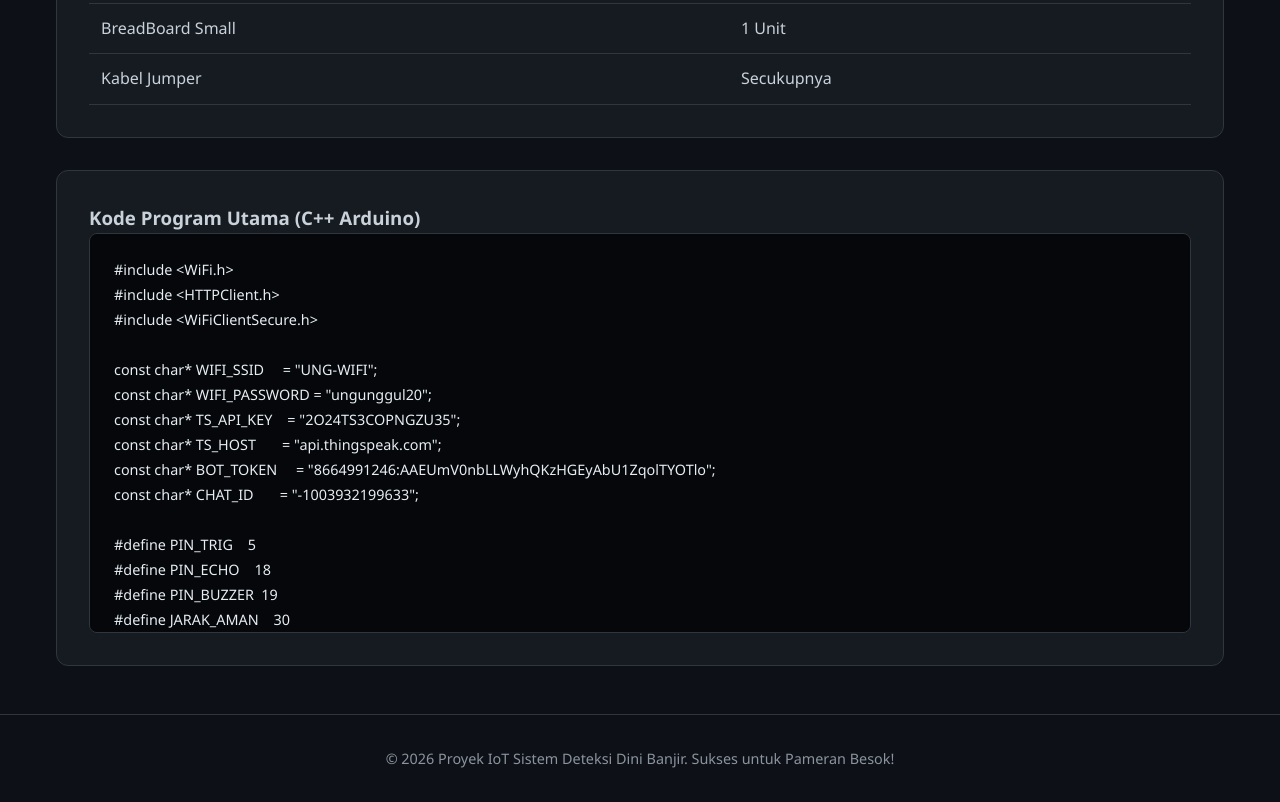
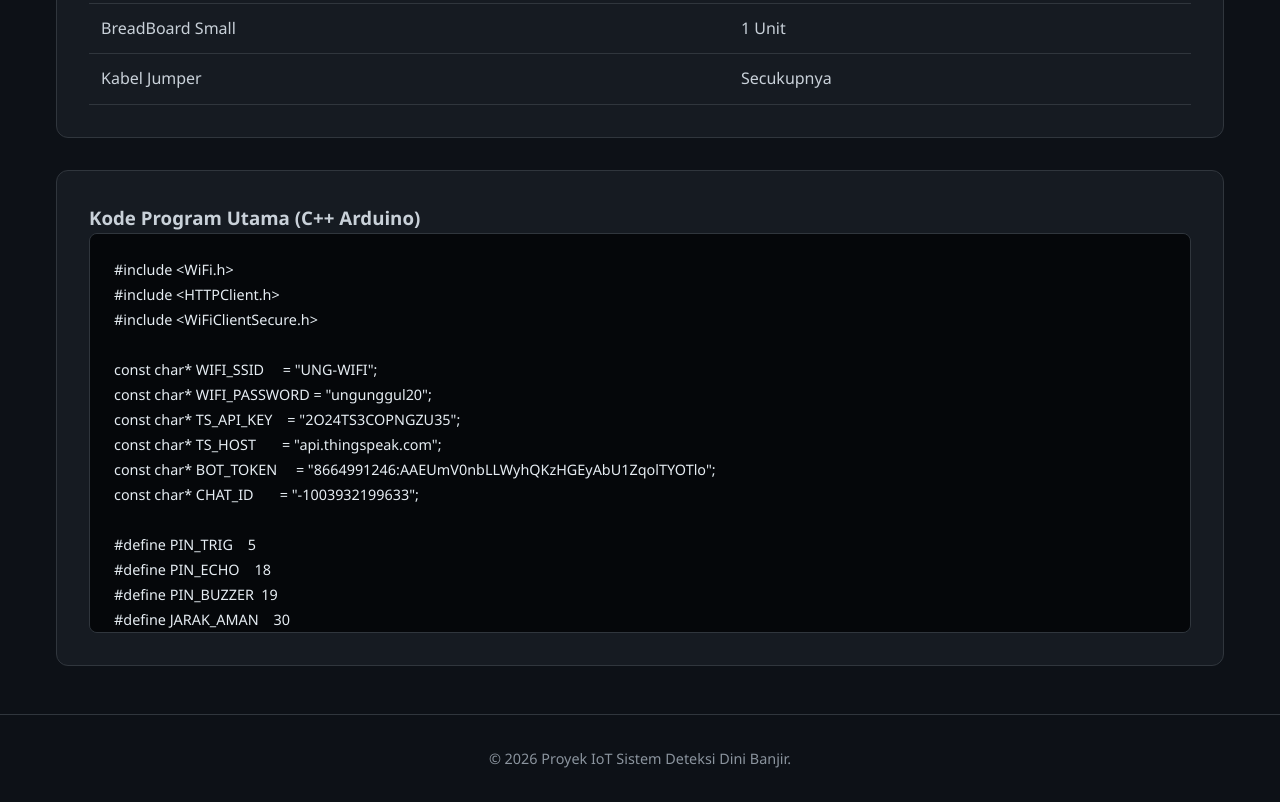
Before and after one commit to algifari12/deteksi-dini-banjir, a plain HTML site: page index.html in a window 1280 px wide. Shown: the part 1940-2742 px from the top of the page. Drawn offline with Linux system fonts and the light colour scheme.

Commit message:
Update index.html

```diff
--- a/index.html
+++ b/index.html
@@ -736,7 +736,7 @@ void tampilkanSerial(float jarak, String status) {
     </div>
 
     <footer>
-        <p>&copy; 2026 Proyek IoT Sistem Deteksi Dini Banjir. Sukses untuk Pameran Besok!</p>
+        <p>&copy; 2026 Proyek IoT Sistem Deteksi Dini Banjir.</p>
     </footer>
 
     <script>
```
